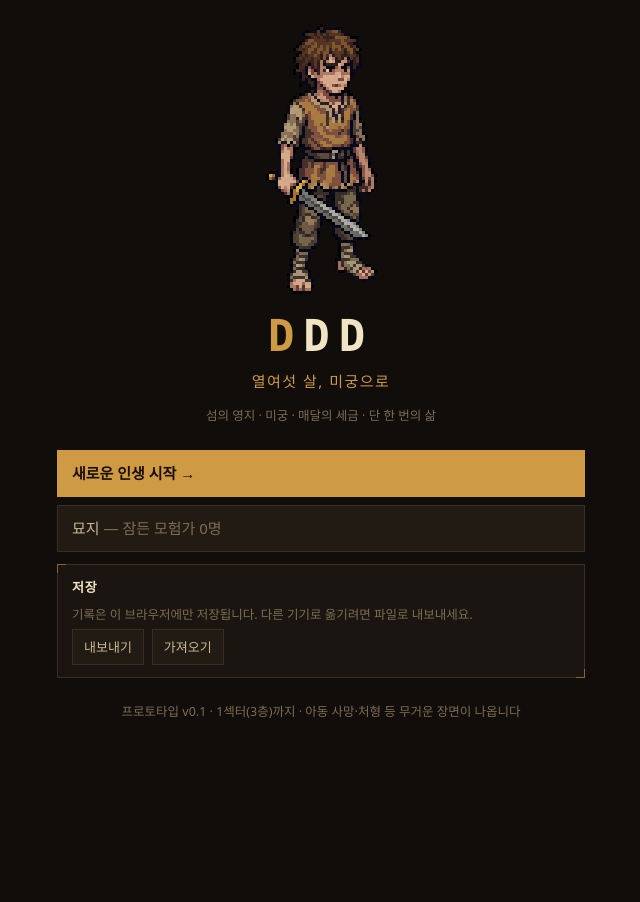
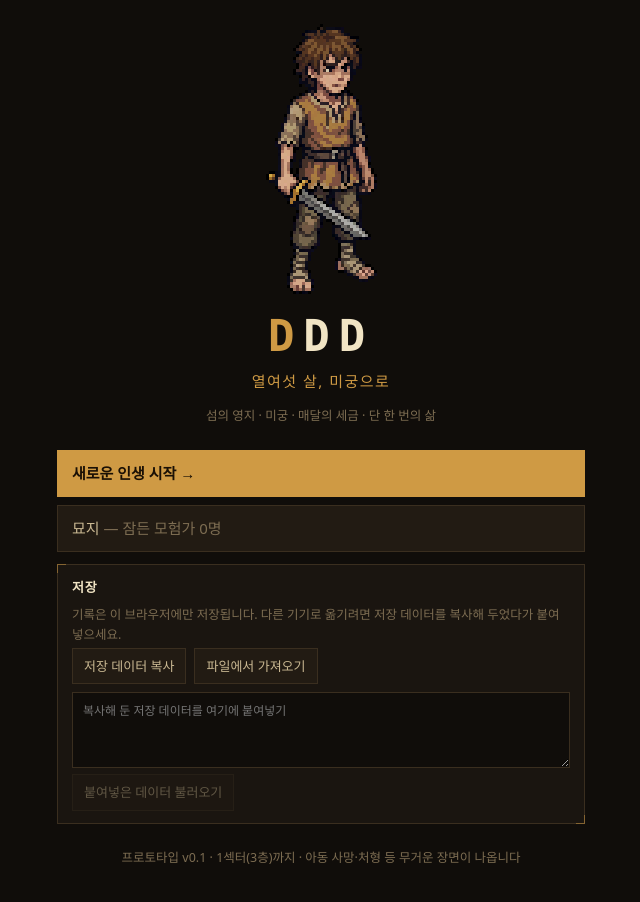
Before and after one commit to jachun05-dot/Game, a React (Vite) app: page / in a window 1280 px wide. Shown: the whole page, without its empty margins (319-959 px from the left). Before the commit the page ends 800 px from the top, so only its background shows below. Built offline with nearby package versions, Linux system fonts and the light colour scheme.

Commit message:
Export saves via clipboard and paste import; focus and reduced-motion styles
Co-Authored-By: Claude Opus 5.5 <noreply@anthropic.com>
Claude-Session: https://claude.ai/code/session_01GEHSyf4QGFZL5R695TN3r5

```diff
--- a/src/ui/TitleScreen.tsx
+++ b/src/ui/TitleScreen.tsx
@@ -17,22 +17,28 @@ export function TitleScreen({ run, meta, onNew, onContinue, onGraveyard, onImpor
   const [msg, setMsg] = useState("");
   const canContinue = run && run.phase !== "dead" && run.phase !== "create";
 
-  const doExport = () => {
-    const blob = new Blob([exportSave(run, meta)], { type: "application/json" });
-    const a = document.createElement("a");
-    a.href = URL.createObjectURL(blob);
-    a.download = "ddd-save.json";
-    a.click();
-    URL.revokeObjectURL(a.href);
+  const [paste, setPaste] = useState("");
+
+  // 일부 환경(앱 안 미리보기 등)은 파일 다운로드를 막으므로 클립보드 복사로 내보낸다
+  const doExport = async () => {
+    const text = exportSave(run, meta);
+    try {
+      await navigator.clipboard.writeText(text);
+      setMsg("저장 데이터를 복사했습니다. 메모 앱 등에 붙여넣어 보관하세요.");
+    } catch {
+      setPaste(text);
+      setMsg("자동 복사가 막혀 있습니다. 아래 칸의 글을 직접 복사하세요.");
+    }
   };
 
-  const doImport = async (f: File) => {
-    const data = importSave(await f.text());
+  const load = (text: string) => {
+    const data = importSave(text);
     if (!data) {
-      setMsg("저장 파일을 읽지 못했습니다.");
+      setMsg("저장 데이터를 읽지 못했습니다. 복사한 글 전체를 그대로 붙여넣었는지 확인하세요.");
       return;
     }
     onImport(data.run, data.meta);
+    setPaste("");
     setMsg("불러왔습니다.");
   };
 
@@ -74,16 +80,20 @@ export function TitleScreen({ run, meta, onNew, onContinue, onGraveyard, onImpor
       )}
 
       <Card title="저장">
-        <p className="dim small">기록은 이 브라우저에만 저장됩니다. 다른 기기로 옮기려면 파일로 내보내세요.</p>
+        <p className="dim small">기록은 이 브라우저에만 저장됩니다. 다른 기기로 옮기려면 저장 데이터를 복사해 두었다가 붙여넣으세요.</p>
         <div className="row">
           <button className="btn small" onClick={doExport}>
-            내보내기
+            저장 데이터 복사
           </button>
           <button className="btn small" onClick={() => fileRef.current?.click()}>
-            가져오기
+            파일에서 가져오기
           </button>
-          <input ref={fileRef} type="file" accept="application/json" hidden onChange={(e) => e.target.files?.[0] && doImport(e.target.files[0])} />
+          <input ref={fileRef} id="import-file" type="file" accept="application/json,.json,.txt" hidden onChange={async (e) => e.target.files?.[0] && load(await e.target.files[0].text())} />
         </div>
+        <textarea id="import-text" className="input paste" rows={3} placeholder="복사해 둔 저장 데이터를 여기에 붙여넣기" value={paste} onChange={(e) => setPaste(e.target.value)} />
+        <button className="btn small" disabled={!paste.trim()} onClick={() => load(paste)}>
+          붙여넣은 데이터 불러오기
+        </button>
         {msg && <p className="small">{msg}</p>}
       </Card>
       <p className="dim small center">프로토타입 v0.1 · 1섹터(3층)까지 · 아동 사망·처형 등 무거운 장면이 나옵니다</p>
--- a/src/ui/styles.css
+++ b/src/ui/styles.css
@@ -262,3 +262,7 @@ button {
 @media (min-width: 720px) {
   .log.tall { height: 280px; }
 }
+
+.paste { width: 100%; font-size: 12px; margin-top: 8px; resize: vertical; }
+:focus-visible { outline: 2px solid var(--accent); outline-offset: 2px; }
+@media (prefers-reduced-motion: reduce) { * { animation: none !important; transition: none !important; } }
```
